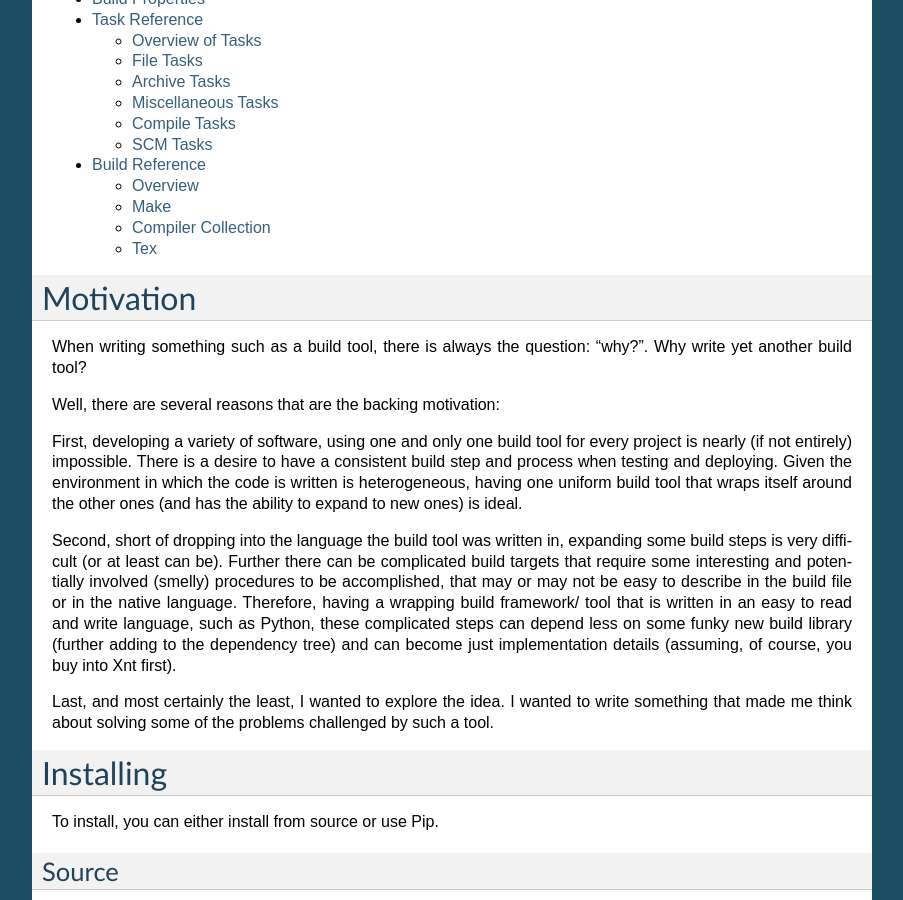
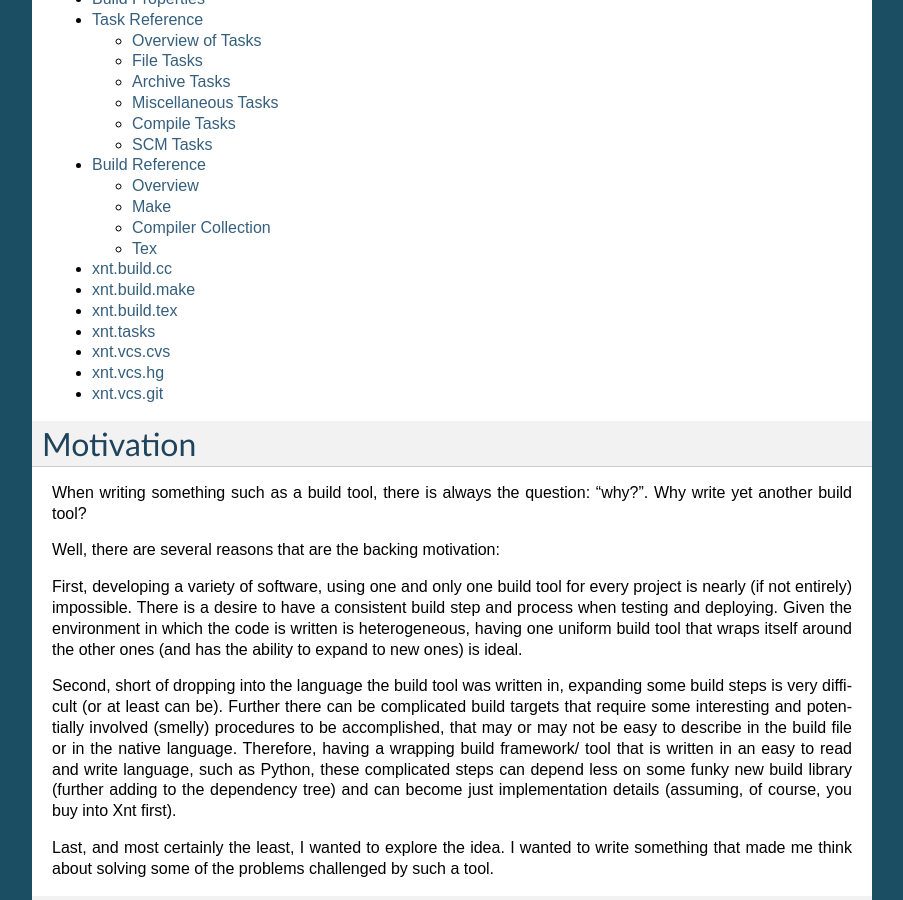
Before and after one commit to kennyballou/Xnt, a Sphinx documentation site: the page built from docs/source/index.rst, in a window 1280 px wide and 900 px high, scrolled down 585 px. Shown: the whole window, without its empty margins (198-1101 px from the left). Built offline with Sphinx 7.4.7, drawn with Linux system fonts in a browser that asks for light colours.

Commit message:
Update toctree ~ add auto doc files

```diff
--- a/docs/source/index.rst
+++ b/docs/source/index.rst
@@ -30,6 +30,13 @@ Contents:
    buildfile
    taskreference
    buildreference
+   modules/xnt.build.cc
+   modules/xnt.build.make
+   modules/xnt.build.tex
+   modules/xnt.tasks
+   modules/xnt.vcs.cvs
+   modules/xnt.vcs.hg
+   modules/xnt.vcs.git
 
 Motivation
 ==========
```
